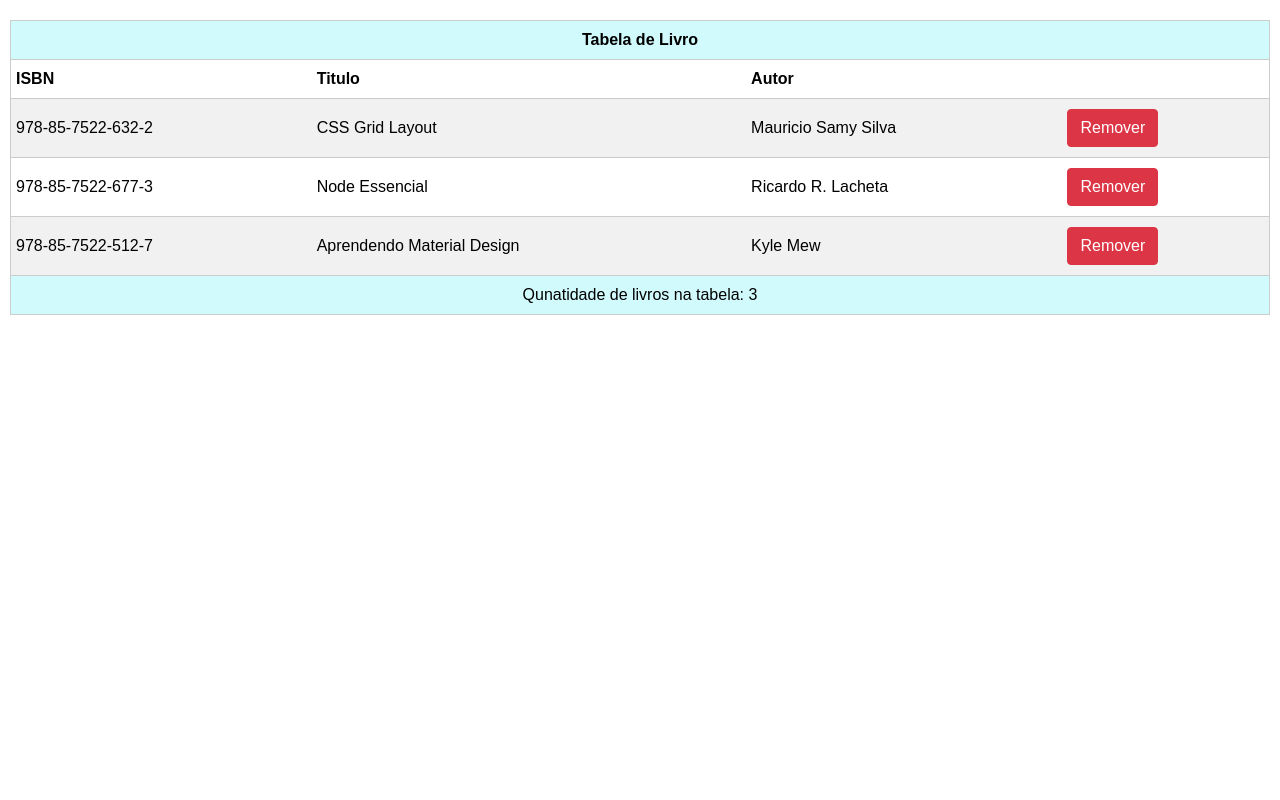
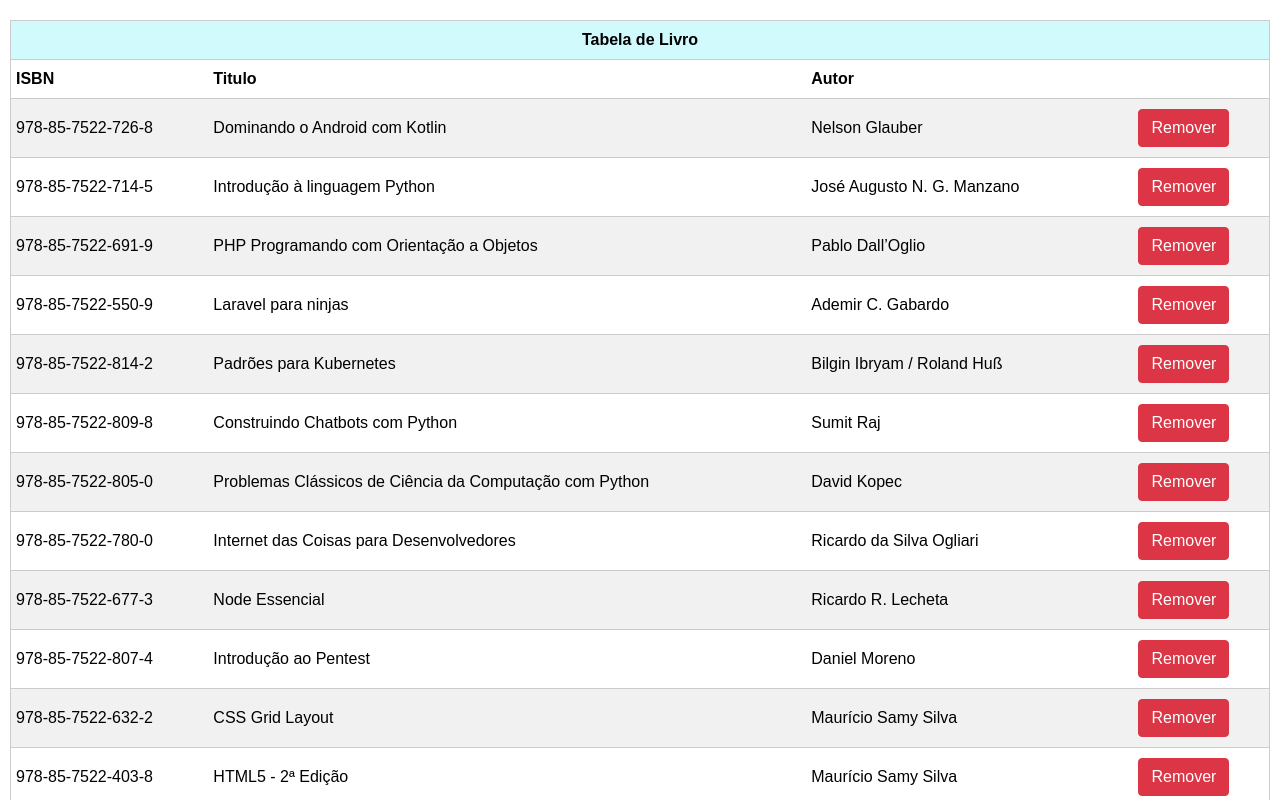
Before and after one commit to wemersonnino/tabela-livros, a React (Create React App) app: page / in a window 1280 px wide. Shown: the top 800 px of the page. Built offline with nearby package versions, Linux system fonts and the light colour scheme.

Commit message:
chamada fetch para lista de livros contidas em json file

```diff
--- a/src/App.js
+++ b/src/App.js
@@ -6,24 +6,20 @@ import TableFoot from "./components/TableFoot";
 
 class App extends Component{
     state = {
-        livros: [
-            {
-                id:"978-85-7522-632-2",
-                titulo: "CSS Grid Layout",
-                autor: "Mauricio Samy Silva"
-            },
-            {
-                id:"978-85-7522-677-3",
-                titulo: "Node Essencial",
-                autor: "Ricardo R. Lacheta"
-            },
-            {
-                id:"978-85-7522-512-7",
-                titulo: "Aprendendo Material Design",
-                autor: "Kyle Mew"
-            }
-        ]
+        livros: []
+    };
+    componentDidMount() {
+        fetch("/api/livros.json")
+            .then(response => response.json())
+            .then(livros => this.setState({livros}))
+            .catch(function (error){
+                console.log("Erro na requisição")
+            })
+            .finally(function () {
+                console.log("sempre retorna")
+            });
     }
+
     render() {
         return(
             <table className="tabela">
```
